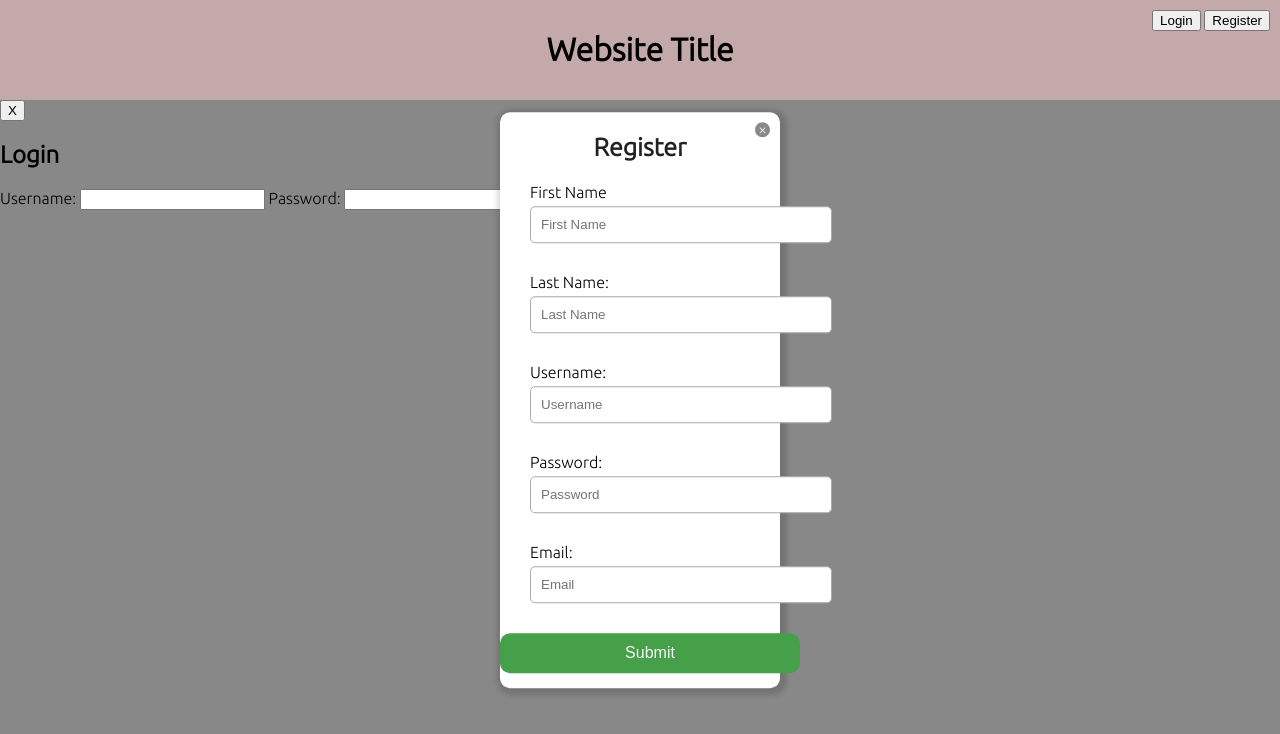
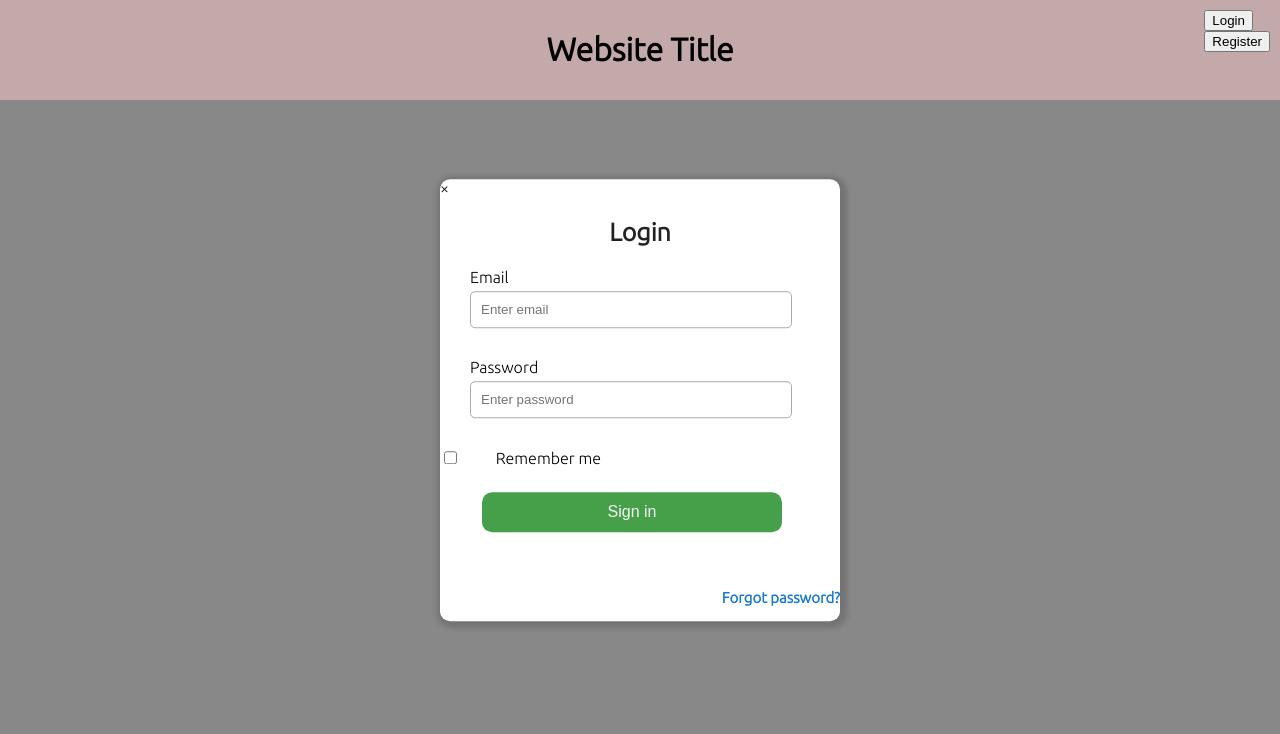
Before and after one commit to Razvan002/Website, a plain HTML site: page index.html in a window 1280 px wide. Both pictures are taken after a click on the button "Login". Drawn offline with Linux system fonts and the light colour scheme.

Commit message:
login and register commit

```diff
--- a/index.html
+++ b/index.html
@@ -6,6 +6,8 @@
     <link rel="stylesheet" href="style.css">
     <link href="https://fonts.googleapis.com/css2?family=Ubuntu:wght@300&display=swap" rel="stylesheet">
     <title>Proiect</title>
+    <script src="index.js"></script>
+
 
 </head>
 <body>
@@ -18,27 +20,34 @@
     </header>
 
         <!-- Login popup -->
-
-        <div class="overlay" id="overlay" onclick="closeModals()"></div>
-        <div class="modal" id="login-modal">
-            <button class="exit-button" onclick="closeModals()">X</button>
+    <div class="popup" id="login-popup">
+        <div class="close-btn-login">&times;</div>
+        <div class="form">
             <h2>Login</h2>
-            <form>
-                <label for="username">Username:</label>
-                <input type="text" id="username" name="username" required>
-
-                <label for="password">Password:</label>
-                <input type="password" id="password" name="password" required>
-
-                <button type="submit">Submit</button>
-            </form>
+            <div class="form-element">
+                <label for="email">Email</label>
+                <input type="text" id="email" placeholder="Enter email">
+            </div>
+            <div class="form-element">
+                <label for="password" id="password">Password</label>
+                <input type="password" id="password" placeholder="Enter password">
+            </div>
+            <div class="form-element">
+                <input type="checkbox" id="remember-me">
+                <label for="remember-me">Remember me</label>
+            </div>
+            <div class="form-element">
+                <button>Sign in</button>
+            </div>
+            <div class="form-element">
+                <a href="#">Forgot password?</a>
+            </div>
         </div>
+    </div>
     <!-- Signup popup -->
-
-<div class="center">
-</div>
-<div class="popup">
-    <div class="close-btn">&times;</div>
+ <!--
+<div class="popup" id="register-popup" onclick="closeModals()">
+    <div class="close-btn-register">&times;</div>
     <div class="form">
         <h2>Register</h2>
 
@@ -72,26 +81,6 @@
             </div>
     </div>
 </div>
-
-<script>
-    function openLoginForm() {
-    document.getElementById('login-modal').style.display = 'block';
-    document.getElementById('overlay').style.display = 'block';
-}
-
-function openSignupForm() {
-    document.getElementById('signup-modal').style.display = 'block';
-    document.getElementById('overlay').style.display = 'block';
-}
-
-function closeModals() {
-    document.getElementById('login-modal').style.display = 'none';
-    document.getElementById('signup-modal').style.display = 'none';
-    document.getElementById('overlay').style.display = 'none';
-}
-</script>
-
-
-
+-->
 </body>
 </html>
--- a/index.js
+++ b/index.js
@@ -1,15 +1,18 @@
 function openLoginForm() {
-    document.getElementById('login-modal').style.display = 'block';
-    document.getElementById('overlay').style.display = 'block';
+    document.getElementById('login-btn').style.display = 'block';
+    document.getElementById('login-popup').style.display = 'block';
+    document.getElementById('close-btn-login').style.display = 'block';
 }
 
 function openSignupForm() {
-    document.getElementById('signup-modal').style.display = 'block';
-    document.getElementById('overlay').style.display = 'block';
+    document.getElementById('signup-btn').style.display = 'block';
+    document.getElementById('register-popup').style.display = 'block';
+    document.getElementById('close-btn-register').style.display = 'block';
 }
 
 function closeModals() {
-    document.getElementById('login-modal').style.display = 'none';
-    document.getElementById('signup-modal').style.display = 'none';
-    document.getElementById('overlay').style.display = 'none';
+    document.getElementById('close-btn-login').style.display = 'none';
+    document.getElementById('close-btn-register').style.display = 'none';
+    document.getElementById('login-popup').style.display = 'none';
+    document.getElementById('register-popup').style.display = 'none';
 }
--- a/style.css
+++ b/style.css
@@ -27,7 +27,7 @@ h1 {
     top: 50%;
     left: 50%;
     transform: translate(-50%,-50%);
-    width: 280px;
+    width: 400px;
     padding: 20px,30px;
     background: #fff;
     box-shadow: 2px 2px 5px 5px rgba(0, 0, 0, 0.15);
@@ -61,7 +61,7 @@ h1 {
     margin: 30px;
     margin-top: 5px;
     display: block;
-    width: 100%;
+    width: 300px;
     padding: 10px;
     outline: none;
     border: 1px,solid #aaa;
@@ -70,6 +70,8 @@ h1 {
 .popup .form .form-element button{
 
     width: 300px;
+    margin: 42px;
+    margin-top: 10px;
     height: 40px;
     border: none;
     outline: none;
@@ -83,3 +85,14 @@ h1 {
 .popup .form .form-element label{
     margin: 30px;
 }
+.popup .form .form-element a{
+    display: block;
+    text-align: right;
+    font-size: 15px;
+    color: #1a79ca;
+    text-decoration: none;
+    font-weight: 600;
+}
+.popup .form .form-element input[type="checkbox"]{
+    margin-right: 5px;
+}
```
